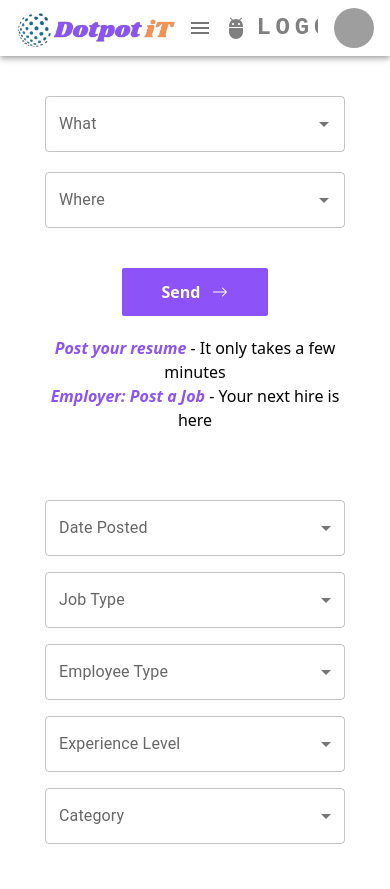
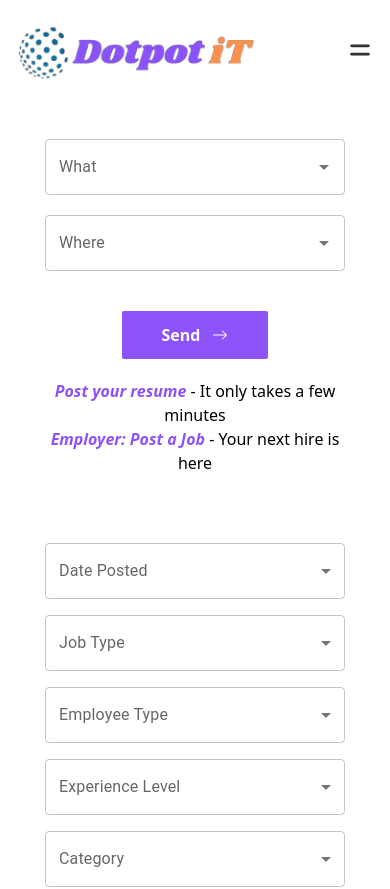
Before and after one commit to writetofahim/dotpot_website, a React (Vite) app: page /apply in a window 390 px wide. Shown: the top 889 px of the page. Built offline with nearby package versions, Linux system fonts and the light colour scheme; grey boxes are pictures that could not be loaded.

Commit message:
Services Page

```diff
--- a/src/components/NavbarJob/NavbarJob.jsx
+++ b/src/components/NavbarJob/NavbarJob.jsx
@@ -1,149 +1,59 @@
-import * as React from 'react';
-import AppBar from '@mui/material/AppBar';
-import Box from '@mui/material/Box';
-import Toolbar from '@mui/material/Toolbar';
-import IconButton from '@mui/material/IconButton';
-import Typography from '@mui/material/Typography';
-import Menu from '@mui/material/Menu';
-import MenuIcon from '@mui/icons-material/Menu';
-import Container from '@mui/material/Container';
-import Avatar from '@mui/material/Avatar';
-import Button from '@mui/material/Button';
-import Tooltip from '@mui/material/Tooltip';
-import MenuItem from '@mui/material/MenuItem';
-import AdbIcon from '@mui/icons-material/Adb';
-import logo from "../../assets/img/logo.png";
-import { Link } from '@mui/material';
+import React, { useContext, useEffect } from "react";
+import { HiMenuAlt4 } from "react-icons/hi";
+import { AiOutlineClose } from "react-icons/ai";
+import { Link } from "react-router-dom";
+import logo from "../../assets/img/logo.png"
 
-const pages = ['Products', 'Pricing', 'Blog'];
-const settings = ['Profile', 'Account', 'Dashboard', 'Logout'];
 
-function NacbarJob() {
-    const [anchorElNav, setAnchorElNav] = React.useState(null);
-    const [anchorElUser, setAnchorElUser] = React.useState(null);
+const NavbarJob = () => {
+    const [toggleMenu, setToggleMenu] = React.useState(false);
 
-    const handleOpenNavMenu = (event) => {
-        setAnchorElNav(event.currentTarget);
-    };
-    const handleOpenUserMenu = (event) => {
-        setAnchorElUser(event.currentTarget);
-    };
-
-    const handleCloseNavMenu = () => {
-        setAnchorElNav(null);
-    };
-
-    const handleCloseUserMenu = () => {
-        setAnchorElUser(null);
-    };
 
     return (
-        <AppBar position="static" className='bg-primary-500' sx={{ backgroundColor: 'white', color: 'gray' }}>
-            <Container maxWidth="xl">
-                <Toolbar disableGutters>
-                    <Link to="/" className='cursor-pointer'>
-                        <img src={logo} alt="" className='w-[200px]'/>
-                    </Link>
+        <nav className="w-full flex justify-between items-center p-4 z-999 bg-white" id="nav">
+            <div className="md:flex-[0.5] flex-initial justify-center items-center">
+                <Link to='/'>
+                    <img src={logo} alt="" className="w-60" />
+                </Link>
+                {/* <p className="text-gray-500 hover:text-primary-400 hidden md:hidden lg:block italic">We make your Business Successfull</p> */}
+            </div>
+            <ul className="md:flex hidden list-none flex-row justify-between items-center flex-initial">
+                <Link to="/apply">
+                    <li className="mx-4 cursor-pointer uppercase text-white md:text-gray-400 text-xl hover:text-primary-400" onClick={() => setToggleMenu(false)}>All Jobs</li>
+                </Link>
+                <Link to='/login' target="_blank">
+                    <li className="bg-primary-500 py-2 px-7 mx-4 rounded-full cursor-pointer hover:bg-primary-400 text-white">
+                        Login
+                    </li>
+                </Link>
+            </ul>
+            <div className="flex relative md:hidden">
+                {!toggleMenu && (
+                    <HiMenuAlt4 fontSize={28} className="text-gray-500 hover:text-primary-400 md:hidden cursor-pointer" onClick={() => setToggleMenu(true)} />
+                )}
 
-                    <Box sx={{ flexGrow: 1, display: { xs: 'flex', md: 'none' } }}>
-                        <IconButton
-                        size="large"
-                        aria-label="account of current user"
-                        aria-controls="menu-appbar"
-                        aria-haspopup="true"
-                        onClick={handleOpenNavMenu}
-                        color="gray"
-                        >
-                        <MenuIcon />
-                        </IconButton>
-                        <Menu
-                        id="menu-appbar"
-                        anchorEl={anchorElNav}
-                        anchorOrigin={{
-                            vertical: 'bottom',
-                            horizontal: 'left',
-                        }}
-                        keepMounted
-                        transformOrigin={{
-                            vertical: 'top',
-                            horizontal: 'left',
-                        }}
-                        open={Boolean(anchorElNav)}
-                        onClose={handleCloseNavMenu}
-                        sx={{
-                            display: { xs: 'block', md: 'none' },
-                        }}
-                        >
-                            {pages.map((page) => (
-                                <MenuItem key={page} onClick={handleCloseNavMenu}>
-                                <Typography textAlign="center" sx={{color: 'gray'}}>{page}</Typography>
-                                </MenuItem>
-                            ))}
-                        </Menu>
-                    </Box>
-                    <AdbIcon sx={{ display: { xs: 'flex', md: 'none' }, mr: 1 }} />
-                    <Typography
-                        variant="h5"
-                        noWrap
-                        component="a"
-                        href=""
-                        sx={{
-                        mr: 2,
-                        display: { xs: 'flex', md: 'none' },
-                        flexGrow: 1,
-                        fontFamily: 'monospace',
-                        fontWeight: 700,
-                        letterSpacing: '.3rem',
-                        color: 'inherit',
-                        textDecoration: 'none',
-                        }}
+                {toggleMenu && (
+                    <ul
+                        className="z-10 fixed -top-0 -right-2 p-3 w-[70vw] h-screen shadow-2xl md:hidden list-none
+                flex flex-col justify-start items-center rounded-md glassmorphism text-gray-500 hover:text-primary-400 animate-slide-in"
                     >
-                        LOGO
-                    </Typography>
-                    <Box sx={{ flexGrow: 1, display: { xs: 'none', md: 'flex' } }}>
-                        {pages.map((page) => (
-                        <Button
-                            key={page}
-                            onClick={handleCloseNavMenu}
-                            sx={{ my: 2, color: 'gray', display: 'block' }}
-                        >
-                            {page}
-                        </Button>
-                        ))}
-                    </Box>
+                        <li className="text-xl w-full my-2"><AiOutlineClose onClick={() => setToggleMenu(false)} /></li>
+                        <Link to="/">
+                            <li className="mx-4 cursor-pointer uppercase text-gray md:text-gray-400 text-xl hover:text-primary-400 mt-3" onClick={() => setToggleMenu(false)}>Home</li>
+                        </Link>
+                        <Link to="/apply">
+                            <li className="mx-4 cursor-pointer uppercase text-gray md:text-gray-400 text-xl hover:text-primary-400 mt-3" onClick={() => setToggleMenu(false)}>All Jobs</li>
+                        </Link>
+                        <Link to='/apply' target="_blank">
+                            <li className="bg-primary-500 py-2 px-7 mx-4 mt-5 rounded-full cursor-pointer hover:bg-primary-400 text-white">
+                                Login
+                            </li>
+                        </Link>
+                    </ul>
+                )}
+            </div>
+        </nav>
+    );
+};
 
-                    <Box sx={{ flexGrow: 0 }}>
-                        <Tooltip title="Open settings">
-                        <IconButton onClick={handleOpenUserMenu} sx={{ p: 0 }}>
-                            <Avatar alt="Remy Sharp" src="/static/images/avatar/2.jpg" />
-                        </IconButton>
-                        </Tooltip>
-                        <Menu
-                        sx={{ mt: '45px' }}
-                        id="menu-appbar"
-                        anchorEl={anchorElUser}
-                        anchorOrigin={{
-                            vertical: 'top',
-                            horizontal: 'right',
-                        }}
-                        keepMounted
-                        transformOrigin={{
-                            vertical: 'top',
-                            horizontal: 'right',
-                        }}
-                        open={Boolean(anchorElUser)}
-                        onClose={handleCloseUserMenu}
-                        >
-                        {settings.map((setting) => (
-                            <MenuItem key={setting} onClick={handleCloseUserMenu}>
-                            <Typography textAlign="center">{setting}</Typography>
-                            </MenuItem>
-                        ))}
-                        </Menu>
-                    </Box>
-                </Toolbar>
-            </Container>
-        </AppBar>
-    );
-}
-export default NacbarJob;
+export default NavbarJob;
--- a/src/components/Services/Services.jsx
+++ b/src/components/Services/Service.jsx
@@ -41,7 +41,7 @@ export const Card = (props) => {
 }
 
 
-const Services = () => {
+const Service = () => {
   return (
     <div className='w-full bg-white overflow-hidden py-10 md:flex md:flex-col md:justify-center'>
       <h1 className="mt-10 text-center text-6xl font-bold text-primary-500">Services We Offer</h1>
@@ -56,4 +56,4 @@ const Services = () => {
   )
 }
 
-export default Services
+export default Service
--- a/src/pages/about/AboutUs.jsx
+++ b/src/pages/about/AboutUs.jsx
@@ -13,11 +13,11 @@ import { aboutPageContent, PartnershipModelsData } from '../../data'
 
 const AboutUs = () => {
     const heroImg = "https://www.hyperlinkinfosystem.com/assets/uploads/banner/1634022694.png"
-    const button = { title: "Contact Us", link: "/contact"}
+    const button = { title: "Contact Us", link: "/contact" }
     return (
         <div className="w-full">
             <Navbar />
-            <AboutHero heading="About DotpotiT" text="A fast growing IT complay" heroImg={heroImg} button={button}/>
+            <AboutHero heading="About DotpotiT" text="A fast growing IT complay" heroImg={heroImg} button={button} />
             <OurPartnersSlider />
 
             {/* Main Section */}
@@ -25,7 +25,7 @@ const AboutUs = () => {
                 <div className="container flex gap-5 p-5">
                     <div className="left md:w-2/3 w-full">
                         {
-                            aboutPageContent.map((item,idex)=>(
+                            aboutPageContent.map((item, idex) => (
                                 <p className={`mt-3 text-justify ${item.classes}`}>{item.text}</p>
                             ))
                         }
--- a/src/pages/contact/Contact.jsx
+++ b/src/pages/contact/Contact.jsx
@@ -5,9 +5,9 @@ import SocialMedia from "../../components/SocialMedia/SocialMedia"
 import ContactFormLarge from '../../components/ContactForm/ContactFormLarge'
 import { Link } from 'react-router-dom'
 import OurPartnersSlider from '../../components/OurPartnersSlider/OurPartnersSlider'
-import Services from '../../components/Services/Services'
 import RecentWorks from '../../components/RecentWorks/RecentWorks'
 import WhoWeWorkWith from '../../components/WhoWeWorkWith/WhoWeWorkWith'
+import Service from '../../components/Services/Service'
 
 
 const Contact = () => {
@@ -20,7 +20,7 @@ const Contact = () => {
                 <h3 className='mt-10 mb-5 text-5xl text-primary-500 font-bold'>Contact Us</h3>
                 <p className="mb-5 text-center">We would be happy to hear from you, please fill in the form below or mail us your requirements on <br />
                     <Link to="mailto: help@dotpotit.com" className='text-secondary-500'>
-                    help@dotpotit.com
+                        help@dotpotit.com
                     </Link>
                 </p>
                 <div className="container flex flex-col items-center">
@@ -29,7 +29,7 @@ const Contact = () => {
             </div>
 
             <OurPartnersSlider />
-            <Services />
+            <Service />
             <WhoWeWorkWith />
             <RecentWorks />
             <SocialMedia />
--- a/src/pages/home/Home.jsx
+++ b/src/pages/home/Home.jsx
@@ -11,7 +11,7 @@ import OurPartnersSlider from '../../components/OurPartnersSlider/OurPartnersSli
 import PartnershipModels from '../../components/PartnershipModels/PartnershipModels'
 import ProcessWeFollow from '../../components/ProcessWeFollow/ProcessWeFollow'
 import RecentWorks from '../../components/RecentWorks/RecentWorks'
-import Services from '../../components/Services/Services'
+import Service from '../../components/Services/Service'
 import SocialMedia from '../../components/SocialMedia/SocialMedia'
 import WhatOurClientSay from '../../components/WhatOurClientsSay/WhatOurClientsSay'
 import WhoWeWorkWith from '../../components/WhoWeWorkWith/WhoWeWorkWith'
@@ -23,7 +23,7 @@ const Home = () => {
       <Hero />
       <Information />
       <KeyFeatures />
-      <Services />
+      <Service />
       <ProcessWeFollow />
       <PartnershipModels />
       <IndustriesWeServe />
--- a/src/pages/services/Services.jsx
+++ b/src/pages/services/Services.jsx
@@ -1,12 +1,13 @@
 import React from 'react'
 import Navbar from "../../components/Navbar/Navbar"
 import Footer from "../../components/Footer/Footer"
+import Service from '../../components/Services/Service'
 
 const Services = () => {
     return (
         <div className="full">
             <Navbar />
-
+            <Service />
             <Footer />
         </div>
     )
```
Also changed, not shown: src/data.js (+127 -39 lines), 1 other file (tests, documents, lock files or other folders).
